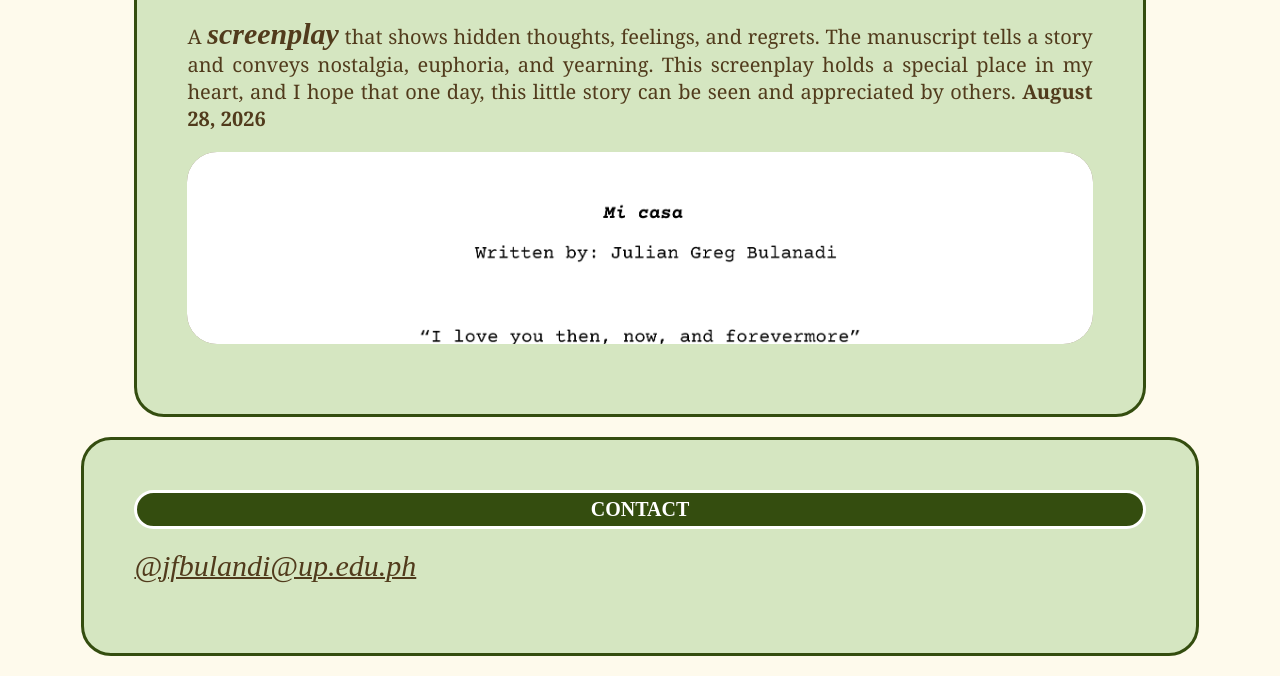
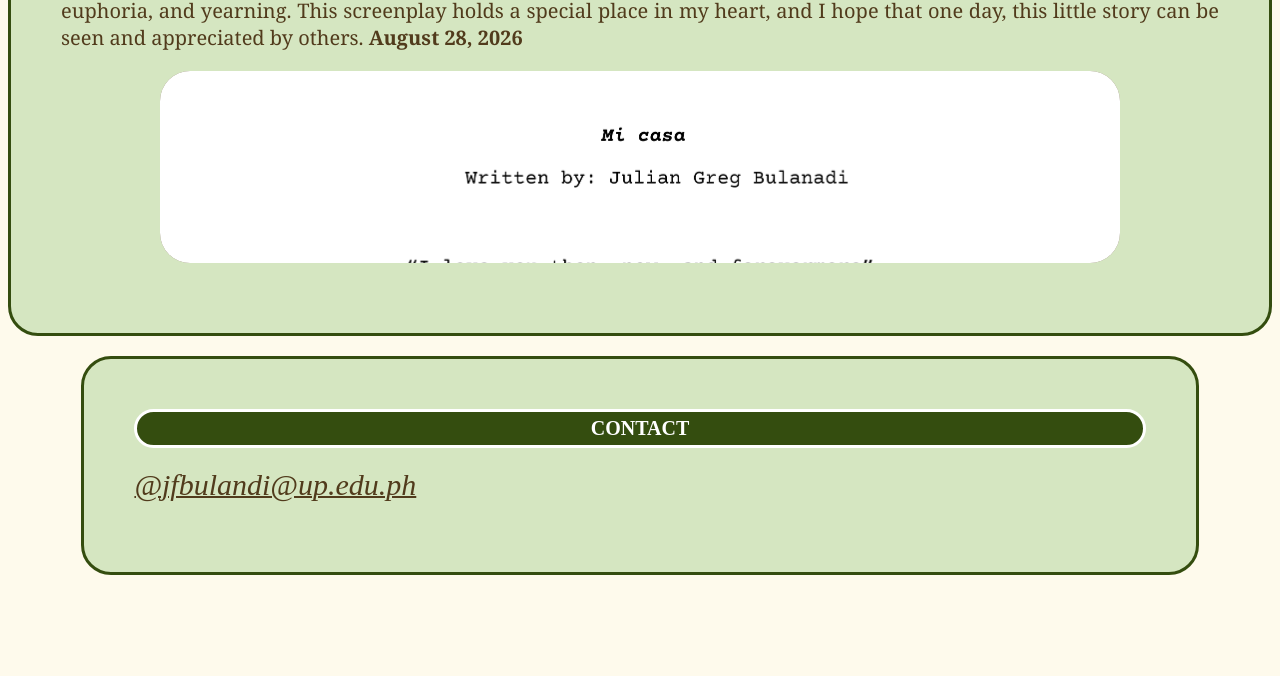
Before and after one commit to isko-greg/MMS-171, a plain HTML site: page index.html in a window 1280 px wide. Shown: the part 3308-3984 px from the top of the page. After the commit the page ends 3903 px from the top, so only its background shows below. Drawn offline with Linux system fonts and the light colour scheme.

Commit message:
Update index.html

```diff
--- a/index.html
+++ b/index.html
@@ -1,11 +1,9 @@
 <!DOCTYPE html>
 <html lang= "en">
 	<head>
-<link rel="stylesheet" href="style.css">
-	</head>
-	<head>
 		<meta charset="UTF-8">
 		<title>my-profile</title>
+		<link rel="stylesheet" href="style.css">
 	</head>
 	<body>
 		<div class="header">
@@ -19,10 +17,10 @@
 			</div>
 		</div>
 
-		</div><main class="main-content">
-
+			<main class="main-content">
 			  <h2>ABOUT ME</h2>
 			  <i>Hi, hello, and mabuhay!</i>
+			</main>
 
 		<div class="content">
 			<p>I'm Julian Greg Bulanadi but you can call me <b>Greg</b> for short, a 19-year-old dreamer currently residing
@@ -93,10 +91,11 @@
 			<b>August 28, 2026</b></p>
 			<div class="script-pic">
     			<img src="script.png" alt="Scrollable picture">
+
 			</div>
 		</div>
 
-		</main>
+		</div>
 
 		<footer>
 
```
Lines whose indentation alone changed are shown as unchanged.
